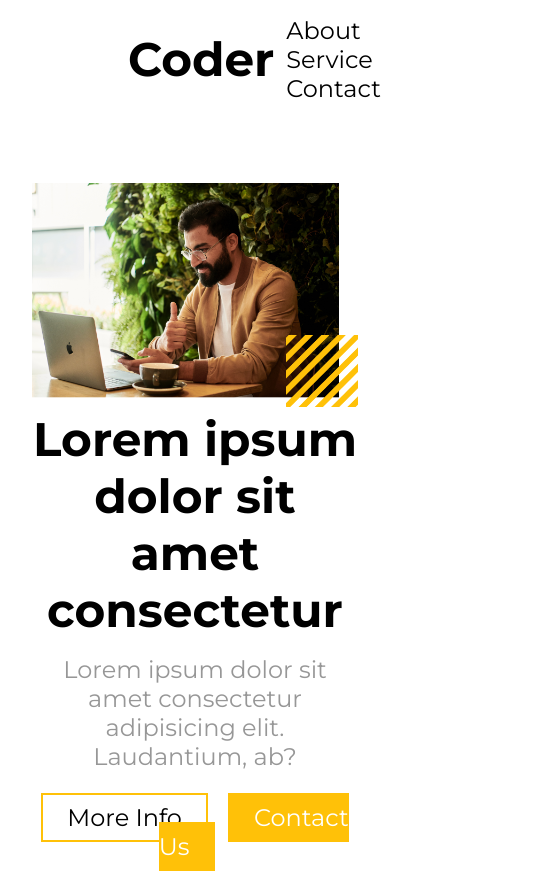
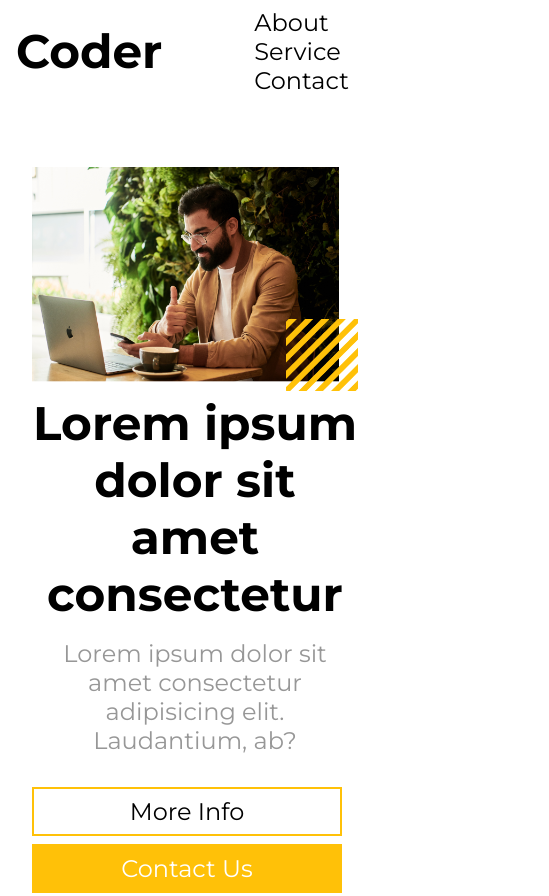
Before and after one commit to raflisalamudin/codingstudio-coder, a plain HTML site: page index.html in a window 390 px wide. Shown: the top 896 px of the page, 549 px wide, since content can reach past the window. Drawn offline with Linux system fonts and the light colour scheme.

Commit message:
menambahkan responsif untuk mobile

```diff
--- a/style.css
+++ b/style.css
@@ -340,6 +340,55 @@ footer p {
   }
 }
 
+@media only screen and (max-width: 576px) {
+  #header,
+  #footer {
+    padding: 8px 16px;
+  }
+
+  nav {
+    display: block;
+    margin-left: 5rem;
+  }
+
+  section {
+    padding: 32px 8px;
+  }
+
+  #landing {
+    flex-direction: column-reverse;
+    justify-content: center;
+    align-items: center;
+    text-align: center;
+  }
+
+  #landing > div {
+    width: 100%;
+  }
+
+  .btn {
+    display: block;
+    margin-bottom: 8px;
+  }
+
+  .service-detail {
+    display: block;
+  }
+
+  .service-header > a {
+    display: none;
+  }
+
+  footer p {
+    color: white;
+    width: 85%;
+  }
+  .social-icon {
+    display: block;
+    margin-bottom: 8px;
+  }
+}
+
 @media only screen and (max-width: 992px) {
   #haeder,
   #footer {
```
